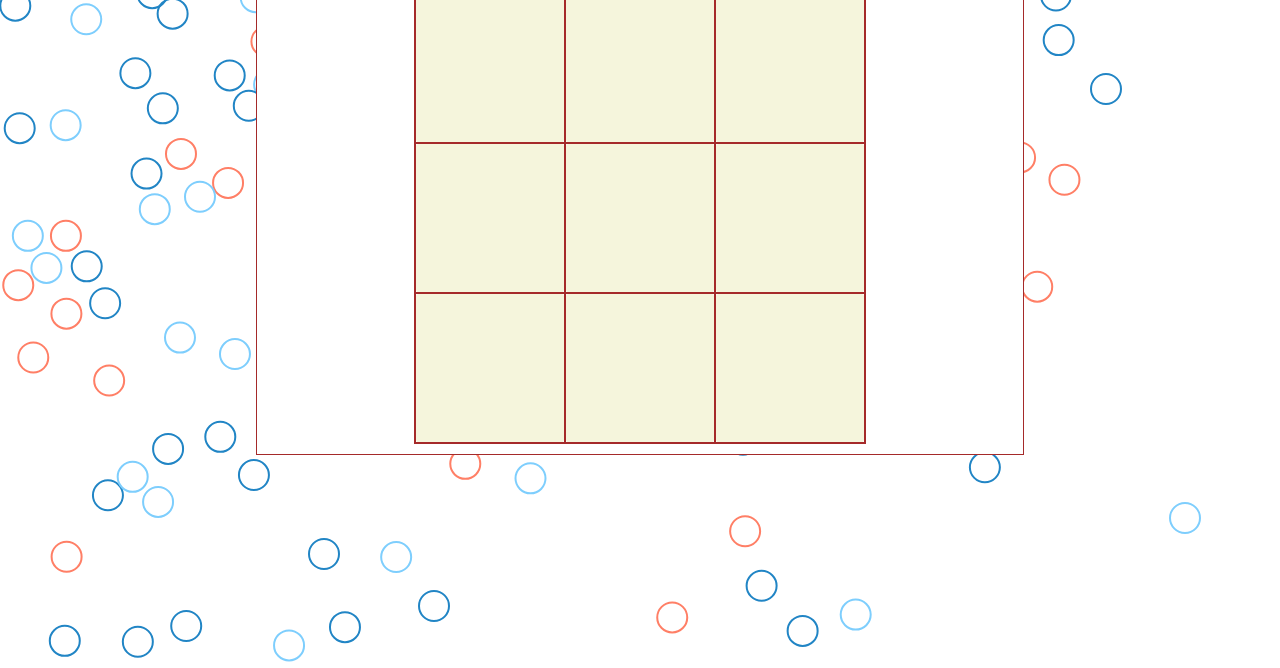
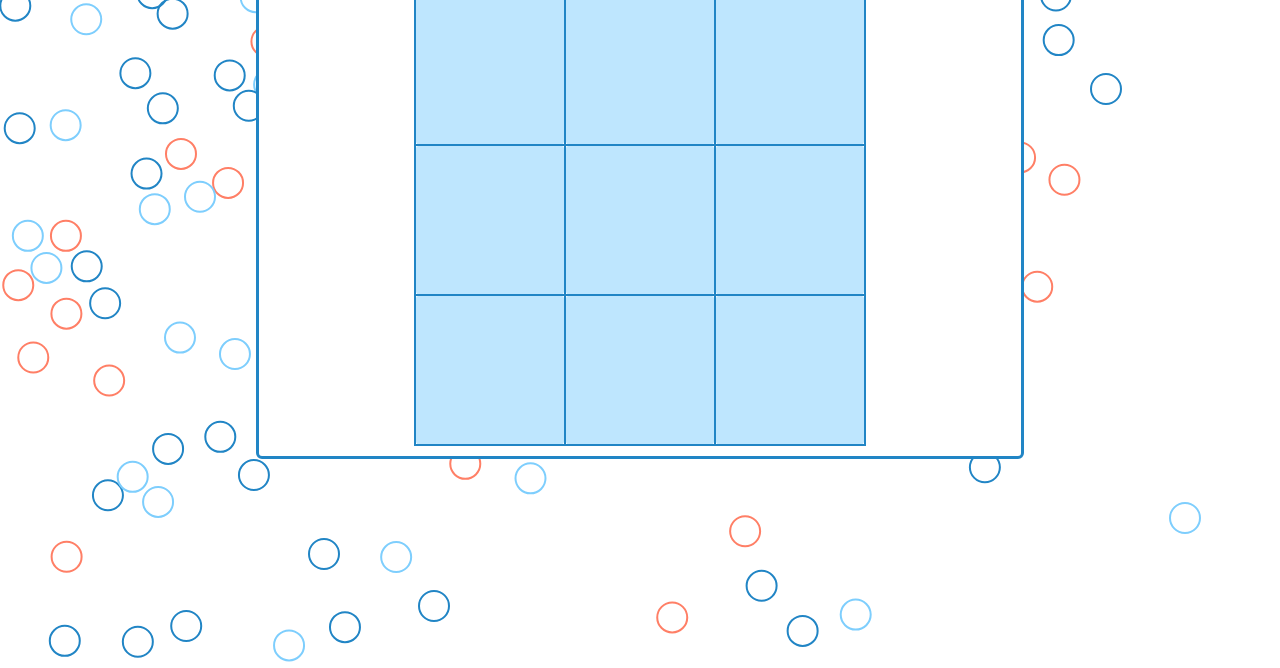
Before and after one commit to rkas123/Tic-Tac-Toe, a plain HTML site: page index.html in a window 1280 px wide. Shown: the part 147-815 px from the top of the page. Drawn offline with nearby package versions, Linux system fonts and the light colour scheme.

Commit message:
Update styles.css

```diff
--- a/styles.css
+++ b/styles.css
@@ -1,5 +1,6 @@
 body{
     margin: 0;
+    font-family: 'Montserrat', sans-serif;
 }
 canvas{
     transition: 1s;
@@ -7,13 +8,14 @@ canvas{
     z-index: -1;
 }
 #gameTable td{
-    background-color: beige;
+    background-color: rgba(126,206,253,0.5);
     border-radius: 6px;
-    border: 2px solid brown;
+    border: 2px solid #2185C5;
     height: 150px;
     width: 150px;
     text-align: center;
-    font-size: 3rem;
+    font-size: 4rem;
+    cursor:pointer;
 }
 #gameSpace{
     width: 60%;
@@ -21,7 +23,8 @@ canvas{
     margin: 15px auto 0px;
     transition: 1s;
     background-color: white;
-    border: 1px solid brown;
+    border: 3px solid #2185C5;
+    border-radius: 6px;
 }
 #result{
     text-align: center;
@@ -33,13 +36,16 @@ canvas{
     transform: translate(-50%,-50%);
     width: 60%;
     height: 200px;
-    border: 2px solid brown;
-    background-color: beige;
+    border: 2px solid #2185C5;
+    background-color: rgb(126,206,253);
     border-radius: 10px;
     margin: auto;
     animation: drop 1s linear forwards;
 }
 
+#result h2{
+    margin-top: 50px;
+}
 @keyframes drop{
     0% {top: -100%}
     100%{top:50%}
```
